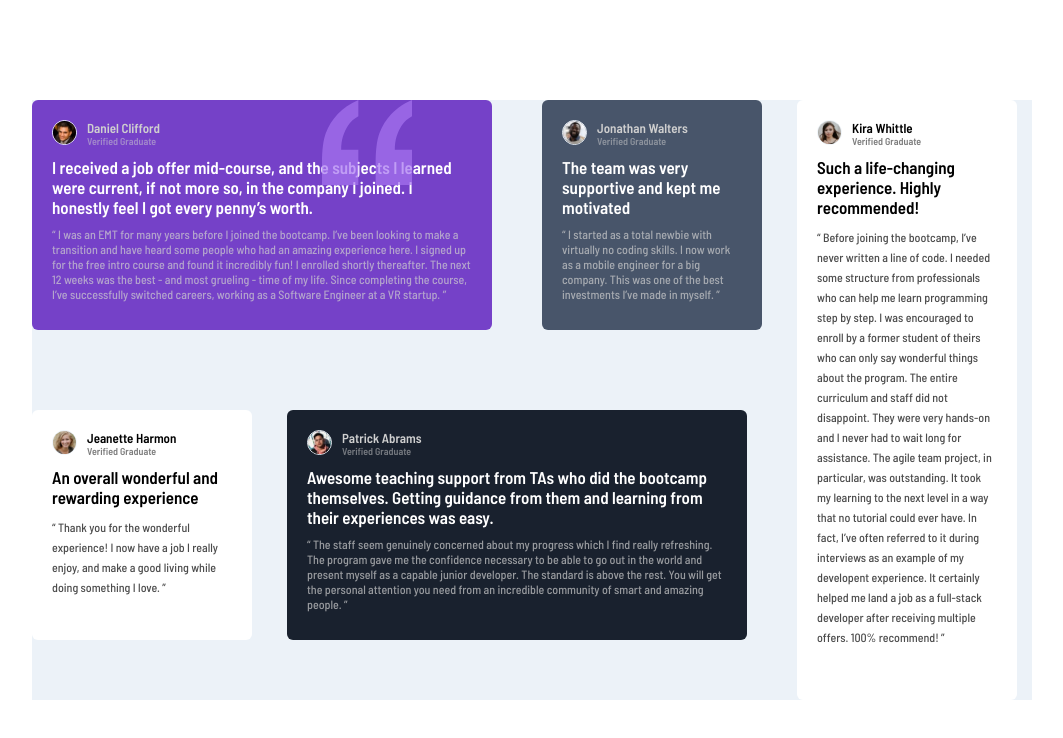
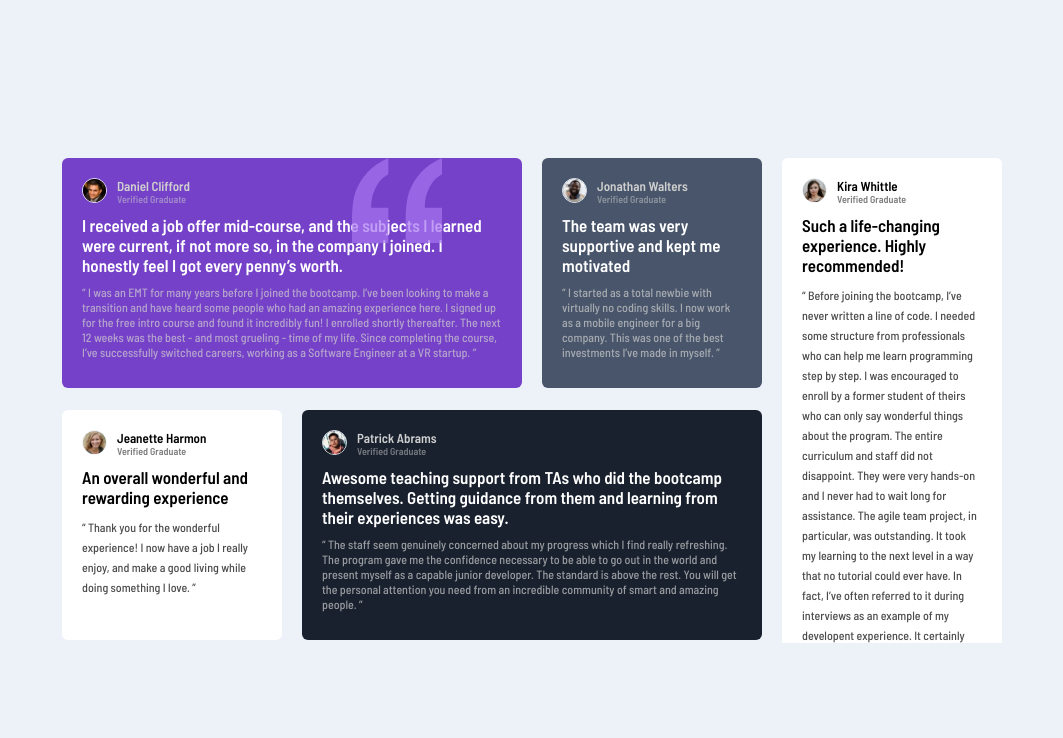
Before and after one commit to monsor3s/react-testimonials-grid, a React (Create React App) app: page / in a window 1280 px wide. Shown: the top 738 px of the page, without its empty margins (108-1171 px from the left). Built offline with nearby package versions, Linux system fonts and the light colour scheme.

Commit message:
updt cmmt

```diff
--- a/src/components/styles.ts
+++ b/src/components/styles.ts
@@ -7,14 +7,15 @@ export const HomePage = styled.div`
     display: flex;
     justify-content: center;
     align-items: center;
+    background-color: var(--light-gray-blue);
+
 `;
 
 export const HomePageContainer = styled.div`
-    width: 1000px;
-    height: 600px;
+    width: 940px;
+    height: 485px;
     position: relative;
     overflow: hidden;
-    background-color: var(--light-gray-blue);
     display: grid;
     grid-template-columns: repeat(4, 1fr);
     grid-template-rows: repeat(2, 1fr);
```
